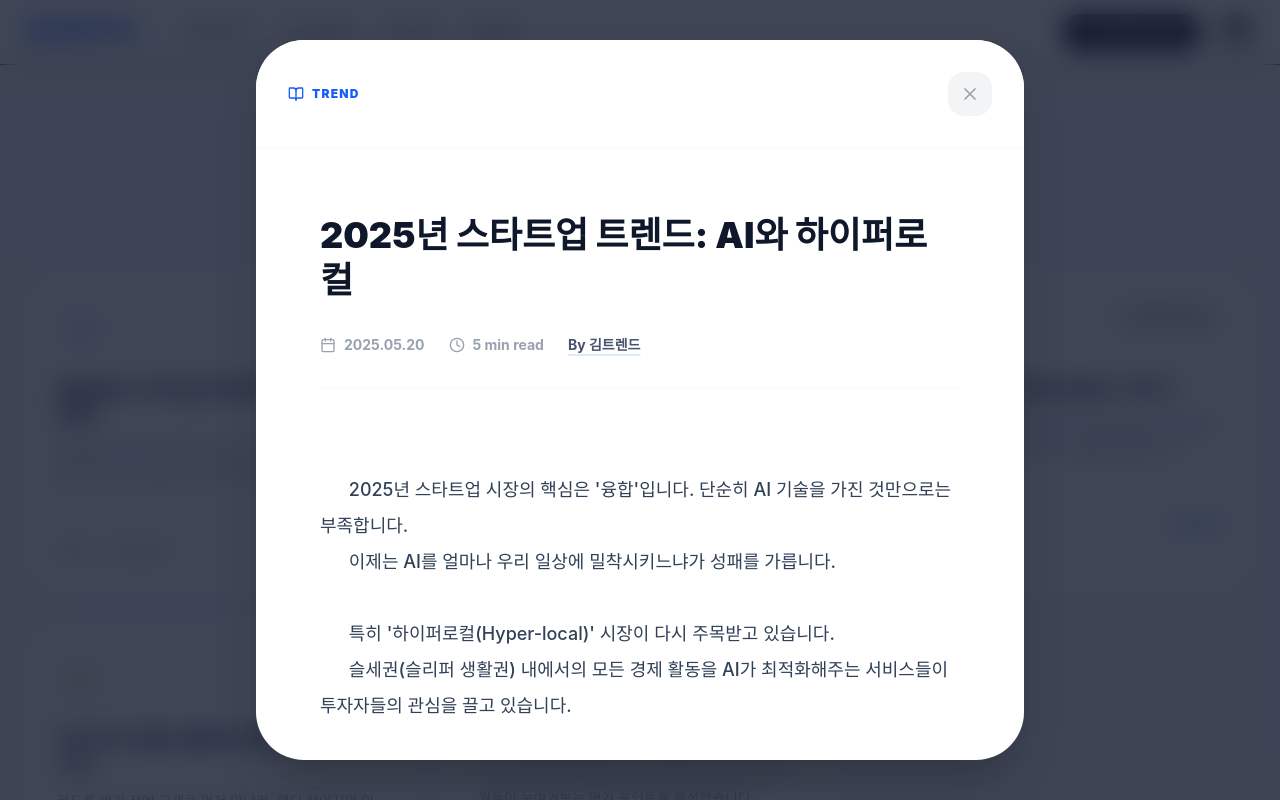
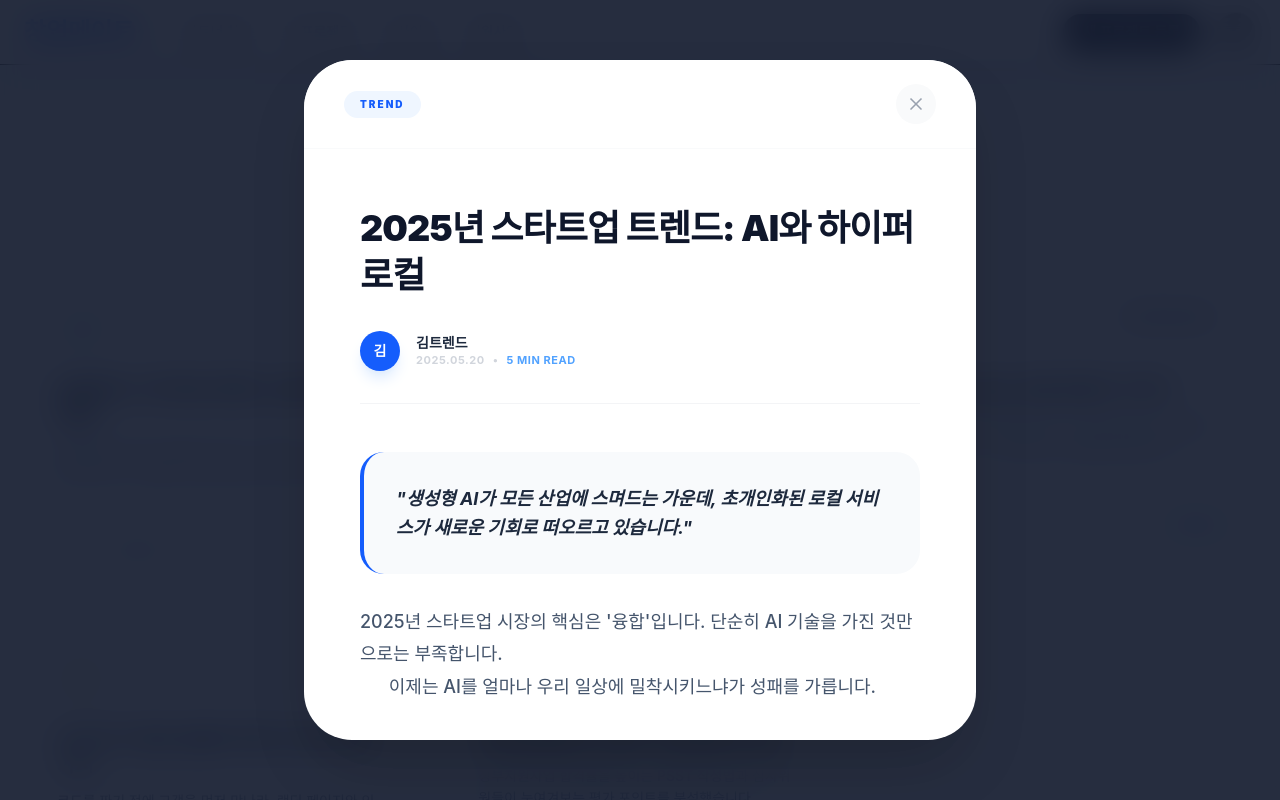
Before and after one commit to GDGOC-one-wave/front, a React (Vite) app: page /insights in a window 1280 px wide. Both pictures are taken after a click on the element 218 px from the left and 431 px from the top of the page. Shown: the top 800 px of the page. Built offline with nearby package versions, Linux system fonts and the light colour scheme; no server answers; grey boxes are pictures that could not be loaded.

Commit message:
[fix] 인사이트 글씨 수정

```diff
--- a/src/pages/Insights.jsx
+++ b/src/pages/Insights.jsx
@@ -160,49 +160,71 @@ const Insights = () => {
             ))}
         </div>
 
-        {/* --- Article Detail Modal --- */}
+        {/* --- Article Detail Modal (Redesigned) --- */}
         {selectedArticle && (
-            <div className="fixed inset-0 bg-slate-900/80 backdrop-blur-md z-[100] flex justify-center items-center p-4">
-                <div className="bg-white w-full max-w-3xl max-h-[90vh] rounded-[48px] shadow-2xl overflow-hidden animate-fade-in flex flex-col relative">
+            <div className="fixed inset-0 bg-slate-900/90 backdrop-blur-lg z-[100] flex justify-center items-center p-4" onClick={closeArticle}>
+                <div
+                    className="bg-white w-full max-w-2xl max-h-[85vh] rounded-[48px] shadow-[0_32px_64px_-12px_rgba(0,0,0,0.2)] overflow-hidden animate-fade-in flex flex-col relative"
+                    onClick={e => e.stopPropagation()}
+                >
                     {/* Modal Header */}
-                    <div className="p-8 border-b border-gray-50 flex justify-between items-center bg-white sticky top-0 z-10">
-                        <div className="flex items-center gap-2 text-blue-600 font-black text-xs uppercase tracking-widest">
-                            <BookOpen size={16}/> {selectedArticle.category}
-                        </div>
+                    <div className="px-10 py-6 border-b border-gray-50 flex justify-between items-center bg-white/80 backdrop-blur-md sticky top-0 z-10">
+                        <span className="px-4 py-1.5 bg-blue-50 text-blue-600 text-[10px] font-black rounded-full uppercase tracking-[0.2em]">
+                            {selectedArticle.category}
+                        </span>
                         <button
                             onClick={closeArticle}
-                            className="p-3 bg-gray-100 rounded-2xl text-gray-400 hover:bg-red-50 hover:text-red-500 transition-all"
+                            className="p-2.5 bg-gray-50 rounded-full text-gray-400 hover:bg-red-50 hover:text-red-500 transition-all"
                         >
                             <X size={20}/>
                         </button>
                     </div>
 
                     {/* Modal Body */}
-                    <div className="flex-1 overflow-y-auto p-10 md:p-16">
-                        <h2 className="text-3xl md:text-4xl font-black text-slate-900 mb-8 leading-tight">
+                    <div className="flex-1 overflow-y-auto p-10 md:p-14 text-left">
+                        <h2 className="text-3xl md:text-4xl font-black text-slate-900 mb-8 leading-[1.3] tracking-tight">
                             {selectedArticle.title}
                         </h2>
 
-                        <div className="flex items-center gap-6 text-sm font-bold text-gray-400 mb-12 border-b border-gray-50 pb-8">
-                            <div className="flex items-center gap-2"><Calendar size={16}/> {selectedArticle.date}</div>
-                            <div className="flex items-center gap-2"><Clock size={16}/> {selectedArticle.readTime}</div>
-                            <div className="flex items-center gap-2 underline decoration-2 underline-offset-4 decoration-blue-100 text-slate-600">By {selectedArticle.author}</div>
+                        <div className="flex items-center gap-4 text-sm font-bold text-gray-400 mb-12 pb-8 border-b border-gray-100">
+                            <div className="w-10 h-10 rounded-full bg-blue-600 flex items-center justify-center text-white shadow-lg shadow-blue-100">
+                                {selectedArticle.author[0]}
+                            </div>
+                            <div>
+                                <div className="text-slate-800 font-black">{selectedArticle.author}</div>
+                                <div className="text-[11px] text-gray-300 uppercase tracking-wider flex gap-2">
+                                    <span>{selectedArticle.date}</span>
+                                    <span>•</span>
+                                    <span className="text-blue-400">{selectedArticle.readTime}</span>
+                                </div>
+                            </div>
                         </div>
 
-                        <div className="prose prose-slate max-w-none">
-                            <p className="text-lg text-slate-700 leading-loose whitespace-pre-wrap font-medium">
-                                {selectedArticle.content || "상세 내용을 준비 중입니다..."}
-                            </p>
+                        {/* Content Area */}
+                        <div className="space-y-8">
+                            <div className="bg-slate-50 p-8 rounded-3xl border-l-4 border-blue-600">
+                                <p className="text-lg text-slate-800 font-bold leading-relaxed italic">
+                                    "{selectedArticle.summary}"
+                                </p>
+                            </div>
+
+                            <div className="prose prose-slate max-w-none">
+                                <p className="text-base md:text-lg text-slate-600 leading-[1.8] whitespace-pre-wrap font-medium">
+                                    {selectedArticle.content?.trim()}
+                                </p>
+                            </div>
                         </div>
 
-                        {/* Article Footer */}
-                        <div className="mt-16 pt-10 border-t border-gray-100 text-center">
-                            <p className="text-gray-400 text-sm font-bold mb-6 italic">본 아티클이 도움이 되셨나요? 더 많은 창업 정보를 '창업메이트'에서 확인하세요.</p>
-                            <button
-                                onClick={closeArticle}
-                                className="inline-flex items-center gap-2 text-blue-600 font-black text-sm hover:gap-3 transition-all"
-                            >
-                                <ArrowLeft size={18}/> 리스트로 돌아가기
+                        {/* Recommendation */}
+                        <div className="mt-16 p-8 bg-blue-600 rounded-[32px] text-white shadow-xl shadow-blue-100">
+                            <h4 className="text-lg font-black mb-2 flex items-center gap-2">
+                                <Lightbulb size={20}/> 관련 인사이트 더보기
+                            </h4>
+                            <p className="text-blue-100 text-sm font-medium mb-6">
+                                창업메이트 AI가 추천하는 다른 아티클도 확인해보세요.
+                            </p>
+                            <button onClick={closeArticle} className="w-full bg-white text-blue-600 py-4 rounded-2xl font-black text-sm hover:bg-blue-50 transition-all">
+                                리스트로 돌아가기
                             </button>
                         </div>
                     </div>
```
